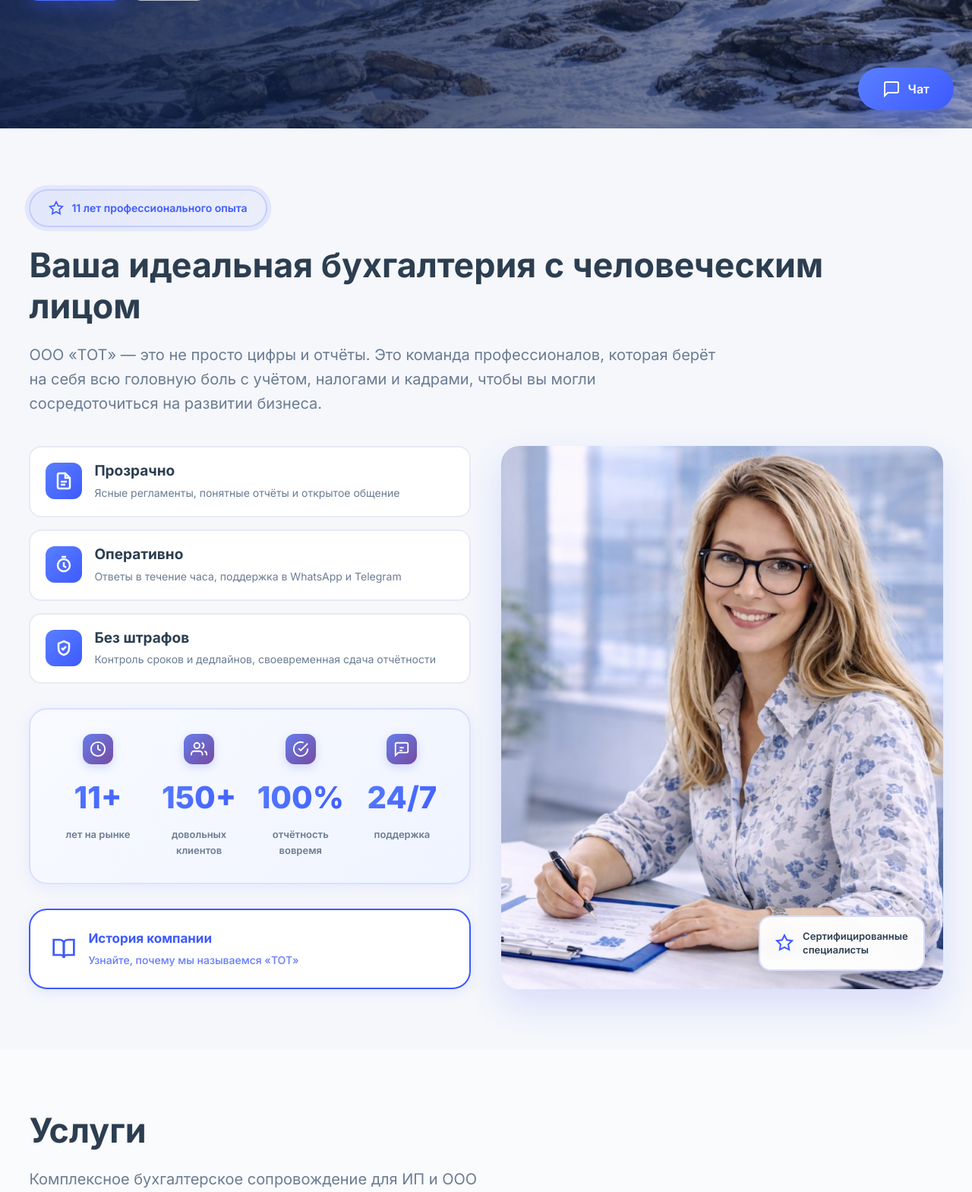
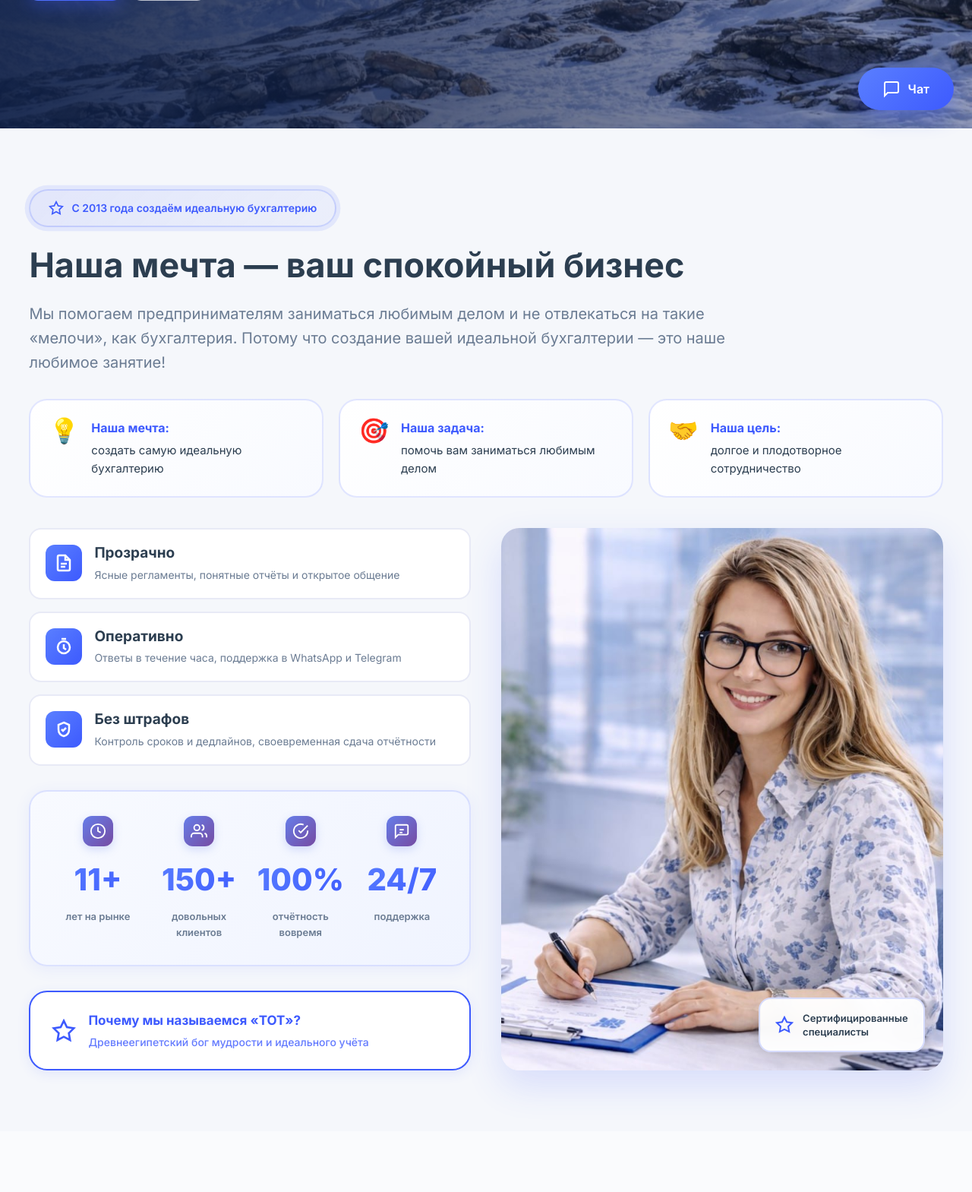
Before and after one commit to KoboSteruS/TOT, a Flask app: page / in a window 1280 px wide. Shown: the part 631-2200 px from the top of the page at 76% size. Run offline with Flask 3, Linux system fonts and the light colour scheme.

Commit message:
refactor: переработан контент блока О нас и модального окна
Изменения:

- Убран повторяющийся текст 'Наша история' из модального окна

- Ключевые фразы вплетены в основной контент секции

- Добавлен блок миссии с 3 карточками (мечта, задача, цель)

- Обновлён заголовок: 'Наша мечта — ваш спокойный бизнес'

- Lead-текст теперь включает основные ценности компании

- Модальное окно сфокусировано только на истории названия ТОТ

- Добавлен lead-абзац в модалку с пояснением

- Структурированы разделы: бог учёта, гарант учёта, покровитель

Made-with: Cursor

```diff
--- a/static/styles.css
+++ b/static/styles.css
@@ -87,6 +87,62 @@ a {
   height: 20px;
 }
 
+.about-mission {
+  display: grid;
+  grid-template-columns: repeat(3, 1fr);
+  gap: 20px;
+  margin: 32px 0 40px;
+  padding: 0;
+}
+
+.mission-item {
+  background: linear-gradient(135deg, #fff 0%, #f8faff 100%);
+  border: 2px solid rgba(61, 90, 254, .15);
+  border-radius: var(--radius-lg);
+  padding: 24px;
+  display: flex;
+  gap: 16px;
+  align-items: flex-start;
+  transition: all .3s ease;
+}
+
+.mission-item:hover {
+  transform: translateY(-4px);
+  box-shadow: 0 12px 32px rgba(61, 90, 254, .15);
+  border-color: var(--primary);
+}
+
+.mission-icon {
+  font-size: 32px;
+  flex-shrink: 0;
+  line-height: 1;
+}
+
+.mission-item p {
+  margin: 0;
+  font-size: 15px;
+  line-height: 1.6;
+  color: var(--text);
+}
+
+.mission-item strong {
+  color: var(--primary);
+  display: block;
+  margin-bottom: 4px;
+  font-size: 16px;
+}
+
+.modal-lead {
+  font-size: 18px;
+  color: var(--primary);
+  font-weight: 600;
+  line-height: 1.6;
+  padding: 20px;
+  background: linear-gradient(135deg, rgba(61, 90, 254, .08) 0%, rgba(61, 90, 254, .03) 100%);
+  border-radius: var(--radius);
+  border-left: 4px solid var(--primary);
+}
+
 .alt {
   background: #fafbfd;
 }
--- a/templates/index.html
+++ b/templates/index.html
@@ -75,10 +75,25 @@
           <svg viewBox="0 0 24 24" fill="none" stroke="currentColor" stroke-width="2">
             <path d="M12 2l3.09 6.26L22 9.27l-5 4.87 1.18 6.88L12 17.77l-6.18 3.25L7 14.14 2 9.27l6.91-1.01L12 2z"/>
           </svg>
-          <span>11 лет профессионального опыта</span>
-        </div>
-        <h2>Ваша идеальная бухгалтерия с человеческим лицом</h2>
-        <p class="lead">ООО «ТОТ» — это не просто цифры и отчёты. Это команда профессионалов, которая берёт на себя всю головную боль с учётом, налогами и кадрами, чтобы вы могли сосредоточиться на развитии бизнеса.</p>
+          <span>С 2013 года создаём идеальную бухгалтерию</span>
+        </div>
+        <h2>Наша мечта — ваш спокойный бизнес</h2>
+        <p class="lead">Мы помогаем предпринимателям заниматься любимым делом и не отвлекаться на такие «мелочи», как бухгалтерия. Потому что создание вашей идеальной бухгалтерии — это наше любимое занятие!</p>
+
+        <div class="about-mission">
+          <div class="mission-item">
+            <div class="mission-icon">💡</div>
+            <p><strong>Наша мечта:</strong> создать самую идеальную бухгалтерию</p>
+          </div>
+          <div class="mission-item">
+            <div class="mission-icon">🎯</div>
+            <p><strong>Наша задача:</strong> помочь вам заниматься любимым делом</p>
+          </div>
+          <div class="mission-item">
+            <div class="mission-icon">🤝</div>
+            <p><strong>Наша цель:</strong> долгое и плодотворное сотрудничество</p>
+          </div>
+        </div>
 
         <div class="about-content">
           <div class="about-main">
@@ -174,12 +189,11 @@
 
             <button class="btn-about-story" id="openAboutModal">
               <svg viewBox="0 0 24 24" fill="none" stroke="currentColor" stroke-width="2">
-                <path d="M2 3h6a4 4 0 0 1 4 4v14a3 3 0 0 0-3-3H2z"/>
-                <path d="M22 3h-6a4 4 0 0 0-4 4v14a3 3 0 0 1 3-3h7z"/>
+                <path d="M12 2l3.09 6.26L22 9.27l-5 4.87 1.18 6.88L12 17.77l-6.18 3.25L7 14.14 2 9.27l6.91-1.01L12 2z"/>
               </svg>
               <div>
-                <strong>История компании</strong>
-                <span>Узнайте, почему мы называемся «ТОТ»</span>
+                <strong>Почему мы называемся «ТОТ»?</strong>
+                <span>Древнеегипетский бог мудрости и идеального учёта</span>
               </div>
             </button>
           </div>
@@ -207,23 +221,26 @@
         </button>
 
         <div class="about-modal-body">
-          <h2>О компании ООО «ТОТ»</h2>
+          <h2>Почему ООО «ТОТ»?</h2>
 
           <div class="about-modal-section">
-            <h3>Наша история</h3>
-            <p>ООО «ТОТ» работает на рынке бухгалтерских услуг с 2013 года. Основным направлением в нашей деятельности является финансовый учет, однако при необходимости мы готовы оказать нашим клиентам юридические услуги.</p>
-            <p>У нас есть мечта: создать самую идеальную бухгалтерию.<br>
-            Наша задача: помочь Вам заниматься любимым делом и не отвлекаться на такие мелочи, как бухгалтерия.</p>
-            <p>А наше любимое занятие – это Ваша идеальная бухгалтерия!</p>
-            <p>Наша цель — помогать клиентам успешно вести свой бизнес. Наши двери всегда открыты для Вас и мы искренне надеемся на долгое и плодотворное сотрудничество!</p>
+            <p class="modal-lead">Наше название — это не просто аббревиатура. Это дань уважения древнеегипетскому богу мудрости, счёта и идеального учёта.</p>
           </div>
 
           <div class="about-modal-section">
-            <h3>Почему наша организация называется «ТОТ»?</h3>
+            <h3>ТОТ — древнеегипетский бог учёта и мудрости</h3>
             <p>Учетом в Древнем Египте занимались писцы. По долгу службы они должны были владеть многими умениями, из которых землемерство, счет, иероглифическое письмо в несколько тысяч знаков и, собственно сам учет, занимали только незначительную часть.</p>
-            <p>В этом сложном деле им помогал ТОТ (по-коптски Джехути) — бог письменности, счета и мудрости: «писец божьей книги, изрекший сущее и создавший то, чего не было». Этот бог измерял длительность присутствия людей в этом мире: «он один на земле, руководитель жизни людей», записывая их дни рождения и смерти. Благодаря своим навыкам, ТОТ ведал и налогообложением: «справедливый в счете, понимающий вещи, считающий дань», и поэтому отвечал за финансовое благополучие страны — «дает доходы на небе и на земле». В основном, деятельность ТОТА была учетно-экономической.</p>
+            <p>В этом сложном деле им помогал <strong>ТОТ</strong> (по-коптски Джехути) — бог письменности, счета и мудрости: «писец божьей книги, изрекший сущее и создавший то, чего не было». Этот бог измерял длительность присутствия людей в этом мире: «он один на земле, руководитель жизни людей», записывая их дни рождения и смерти. Благодаря своим навыкам, ТОТ ведал и налогообложением: «справедливый в счете, понимающий вещи, считающий дань», и поэтому отвечал за финансовое благополучие страны — «дает доходы на небе и на земле». В основном, деятельность ТОТА была учетно-экономической.</p>
+          </div>
+
+          <div class="about-modal-section">
+            <h3>Гарант безошибочного учёта</h3>
             <p>Он был гарантом безошибочного учета, который фиксировал факты хозяйственной жизни без обмана и искажений. Не случайно его женой была богиня МААТ, олицетворявшая истину и порядок. Этот союз обеспечивал гармонию в учете и его идеальную организацию.</p>
             <p>По представлениям древних египтян ТОТ выглядел довольно причудливо: он имел торс человека и голову ибиса, реже — торс и голову павиана. На изображениях бога сопровождают непременные атрибуты — лунный диск или страусовое перо (символ правосудия), палетка (дощечка из дерева или слоновой кости для заметок) и трость для письма.</p>
+          </div>
+
+          <div class="about-modal-section">
+            <h3>Покровитель бухгалтеров</h3>
             <p>К этому богу писцы обращали свои молитвы и просьбы: «ТОТ, владыка правды, глава книг, да даст искусство в писании, способность в иероглифах», «Приди и руководи мною. Сделай меня искусным в твоей должности».</p>
             <p>ТОТ носил пышные титулы: «владыка слова бога», «владыка правды». Сам о себе он был также высокого мнения: «Я — ТОТ, писец совершенный, чистый руками, владыка омовений, прогоняющий зло, писец правды, для которого мерзость неправда; охраняет его письменная трость вседержителя». И не удивительно, что своему небесному патрону писцы Древнего Египта всецело доверяли.</p>
           </div>
```
